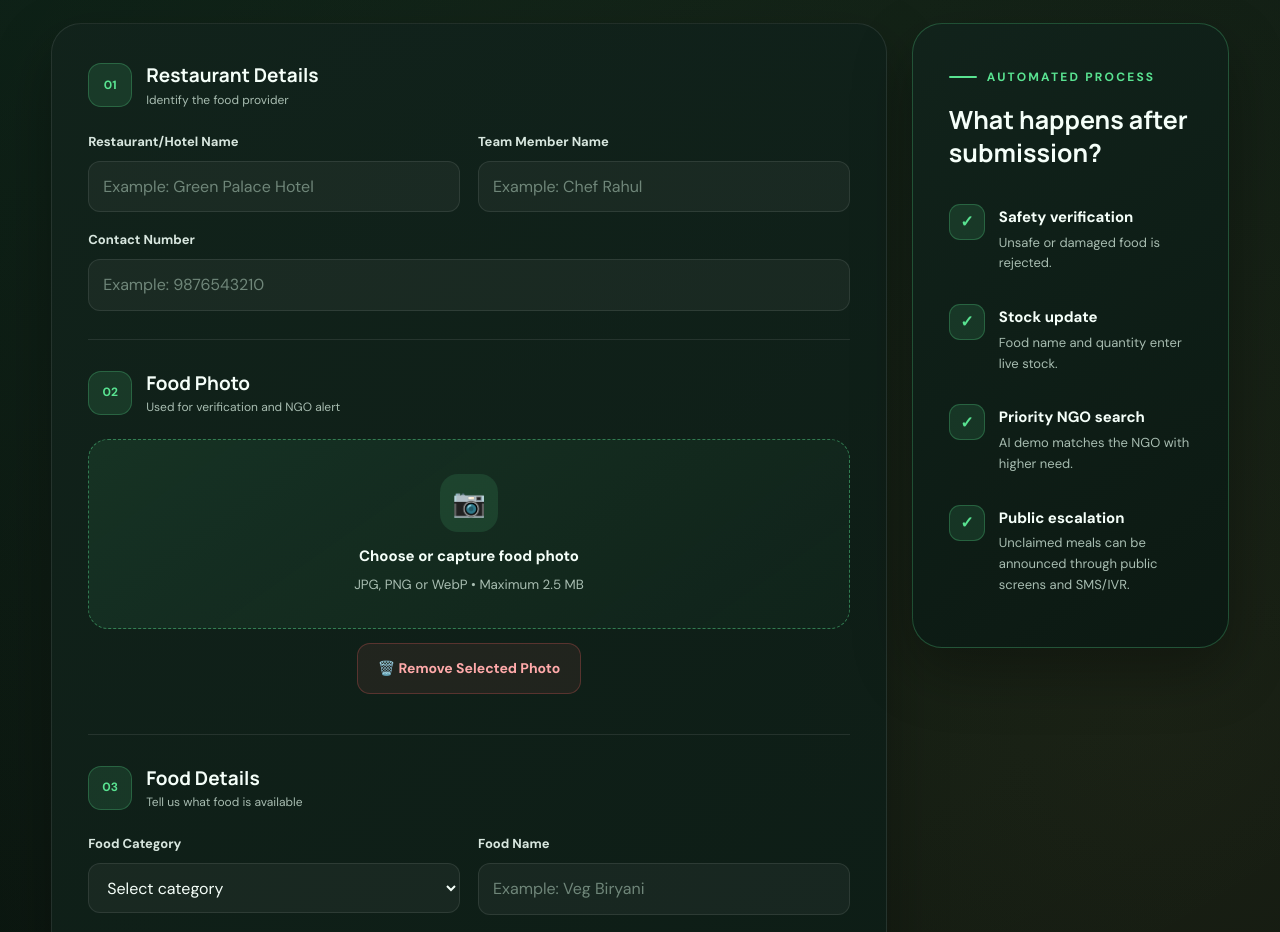
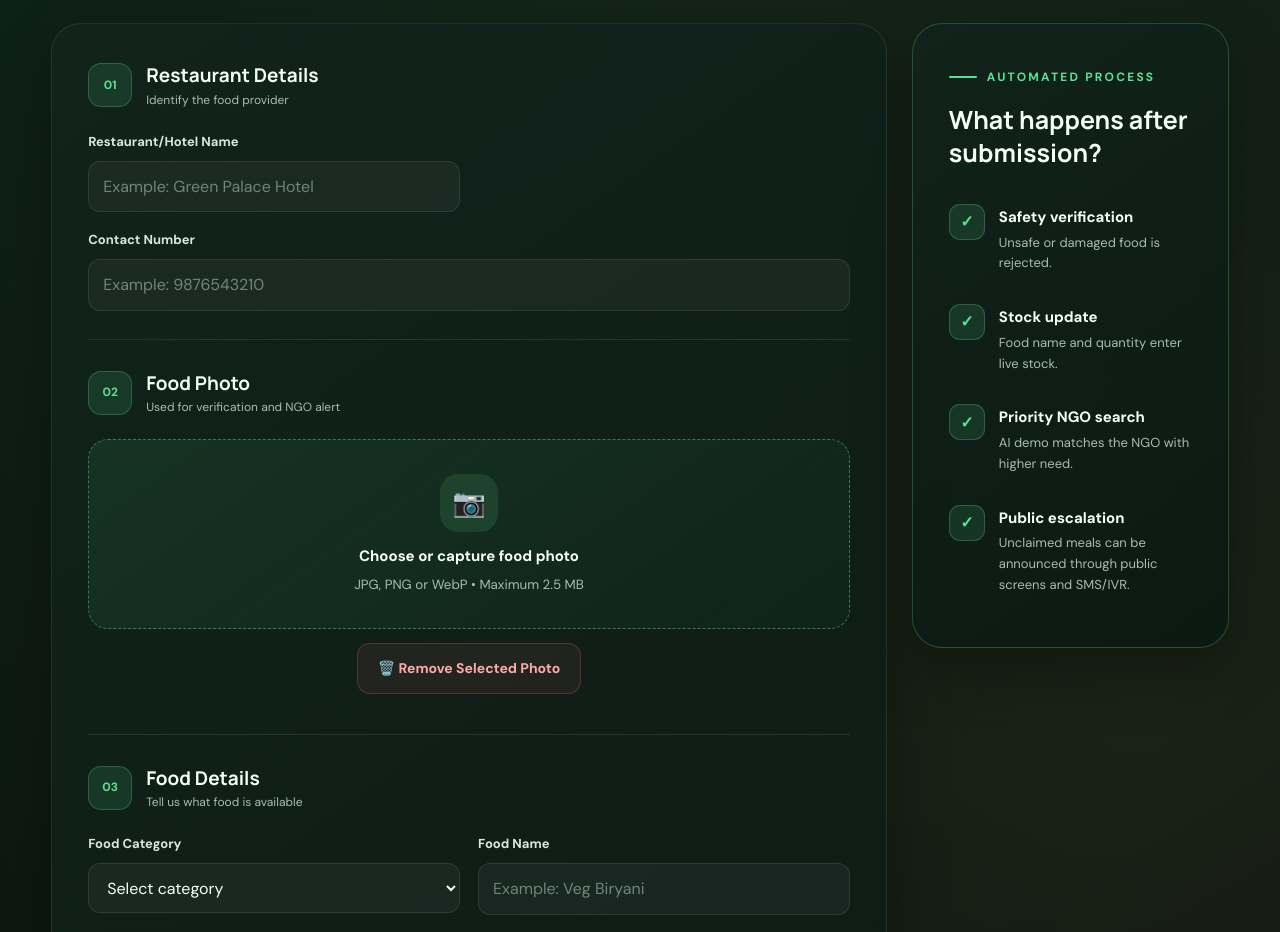
Before and after one commit to krishnachandramohan88-collab/foodrescue, a website: page index.html in a window 1280 px wide. Shown: the part 1220-2152 px from the top of the page. Drawn offline with Linux system fonts and the light colour scheme; no server answers.

Commit message:
Update index.html

```diff
--- a/index.html
+++ b/index.html
@@ -333,16 +333,10 @@
                             </div>
 
                             <div class="form-group">
-                                <label for="teamMember">
-                                    Team Member Name
-                                </label>
 
-                                <input
-                                    type="text"
-                                    id="teamMember"
-                                    placeholder="Example: Chef Rahul"
-                                    required
-                                >
+
+
+
                             </div>
 
                             <div class="form-group full-width">
```
